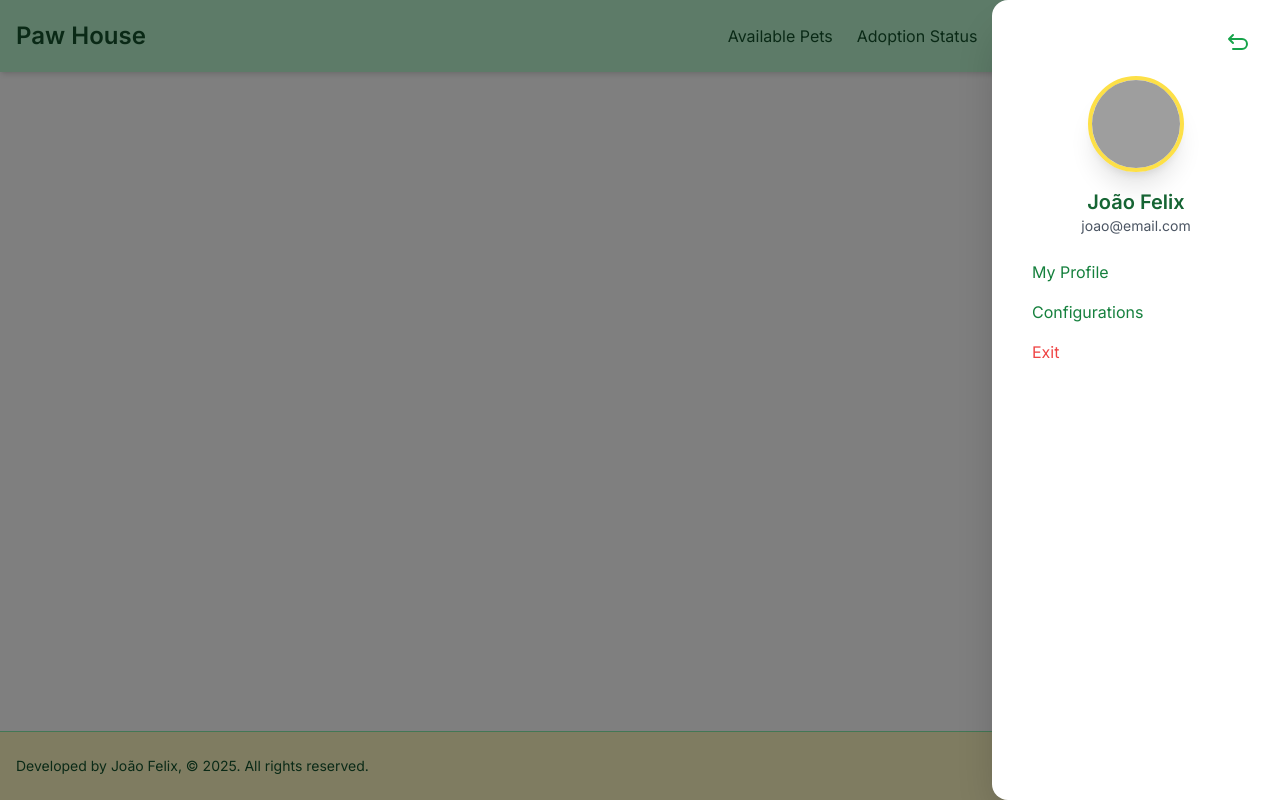
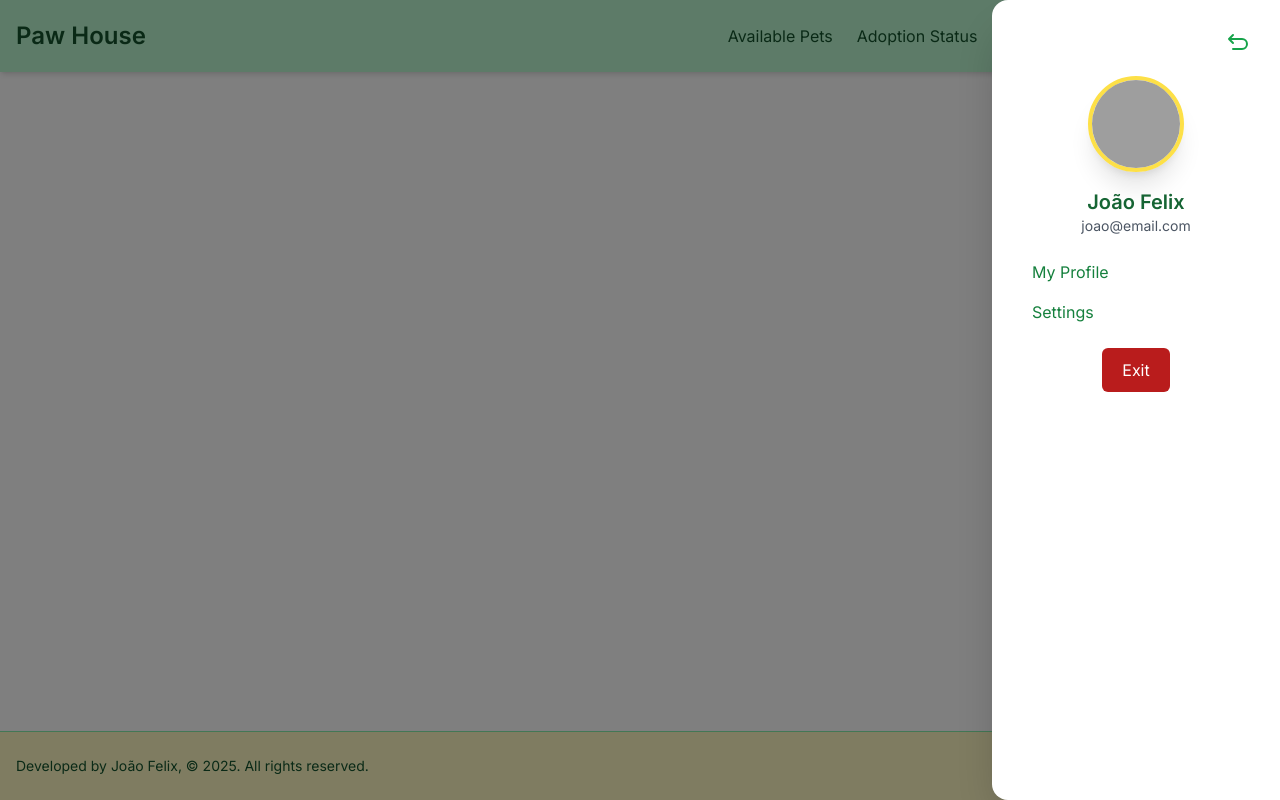
Before and after one commit to JoaoFXs/petadoptionapp, a Next.js app: page / in a window 1280 px wide. Both pictures are taken after a click on the button 1244 px from the left and 36 px from the top of the page. Built offline with nearby package versions, Linux system fonts and the light colour scheme; grey boxes are pictures that could not be loaded.

Commit message:
Update button exit

```diff
--- a/src/components/Template.tsx
+++ b/src/components/Template.tsx
@@ -105,11 +105,13 @@ const Header = () => {
                             My Profile
                         </a>
                         <a href="/settings" className="block px-4 py-2 rounded-md text-green-700 hover:bg-green-50 transition">
-                            Configurations
+                            Settings
                         </a>
-                        <button className="w-full text-left px-4 py-2 text-red-500 rounded-md hover:bg-red-50 transition">
-                            Exit
-                        </button>
+                            <button
+                                    className="block mx-auto mt-4 relative overflow-hidden rounded-md bg-red-700 px-5 py-2.5 text-white transition-all duration-300
+                                            [transition-timing-function:cubic-bezier(0.175,0.885,0.32,1.275)] active:-translate-y-1 active:scale-x-90 active:scale-y-110"
+                                >Exit</button>
+
                         </nav>
                     </div>
                     </div>
--- a/src/components/tools/NavBar.tsx
+++ b/src/components/tools/NavBar.tsx
@@ -56,7 +56,10 @@ export const NavBarMobile: React.FC<NavBarProps> = ({
         >
           {item.label}
         </a>
+
       ))}
+      <a className="block hover:text-yellow-400">Settings</a>
+     <button className="relative overflow-hidden rounded-md bg-red-700 px-5 py-2.5 text-white transition-all duration-300 [transition-timing-function:cubic-bezier(0.175,0.885,0.32,1.275)] active:-translate-y-1 active:scale-x-90 active:scale-y-110">Exit</button>
     </div>
   );
 };
```
